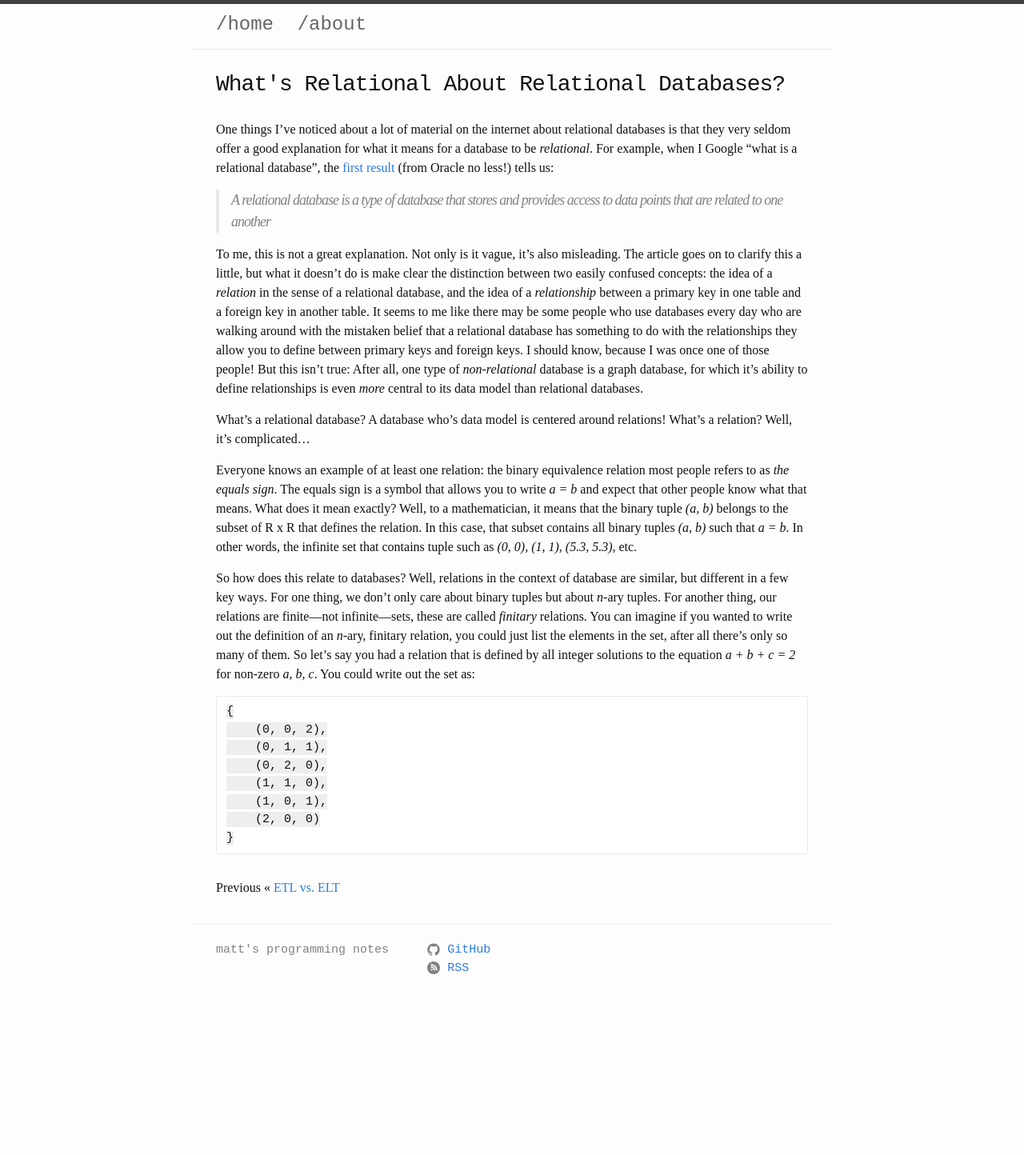
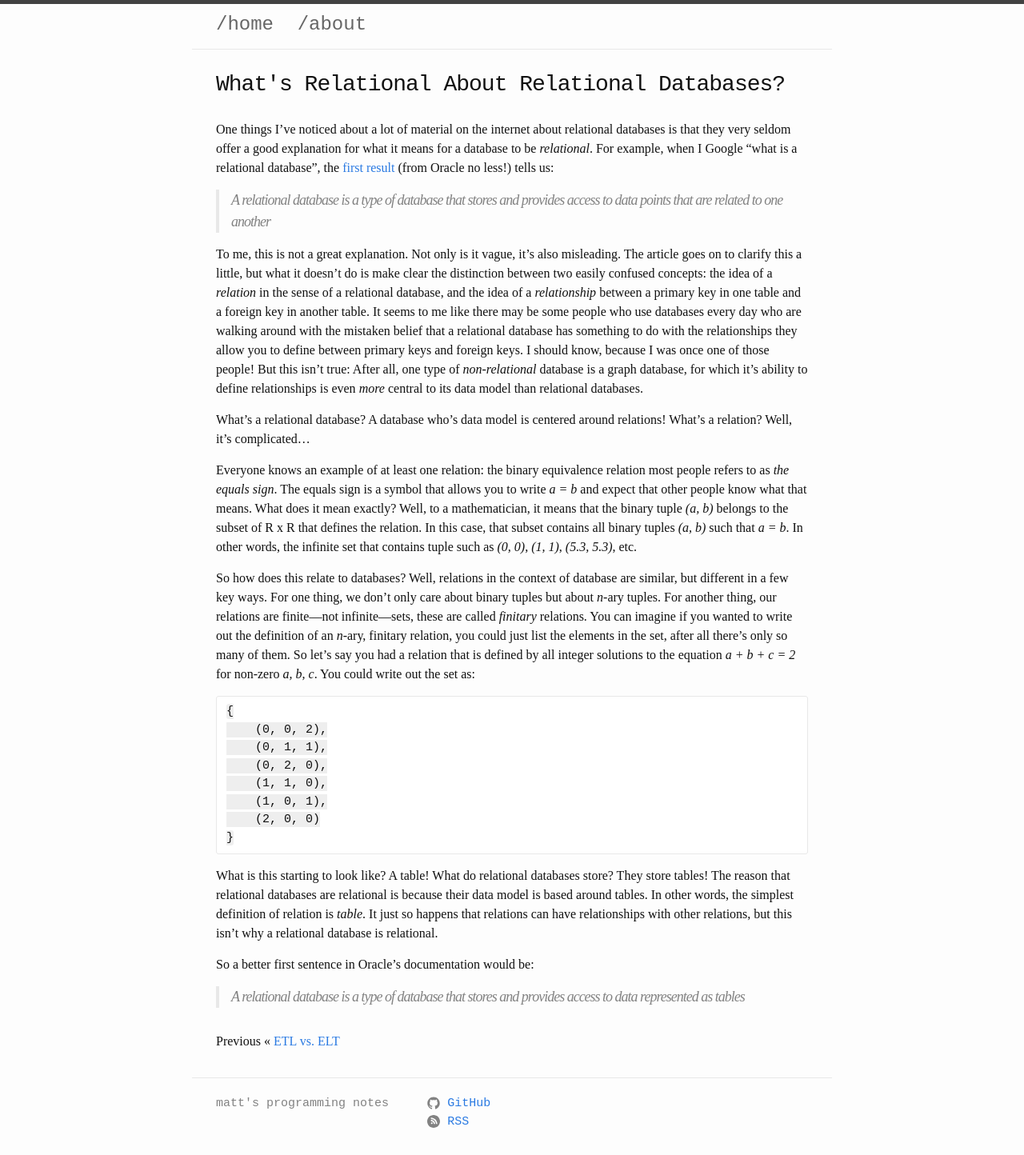
Before and after one commit to mattsteadman/mattsteadman.github.io, a Jekyll site: the page built from _posts/2023-11-28-relational.md, in a window 1280 px wide. Shown: the whole page at 80% size. Built offline with Jekyll 4.4.1, drawn with Linux system fonts in a browser that asks for light colours; before the commit the page ends 1252 px from its top, so only the background shows below that.

Commit message:
Add more to relational

````diff
--- a/_posts/2023-11-28-relational.md
+++ b/_posts/2023-11-28-relational.md
@@ -28,3 +28,9 @@ So how does this relate to databases? Well, relations in the context of database
     (2, 0, 0)
 }
 ```
+
+What is this starting to look like? A table! What do relational databases store? They store tables! The reason that relational databases are relational is because their data model is based around tables. In other words, the simplest definition of relation is *table*. It just so happens that relations can have relationships with other relations, but this isn't  why a relational database is relational.
+
+So a better first sentence in Oracle's documentation would be:
+
+> A relational database is a type of database that stores and provides access to data represented as tables
````
